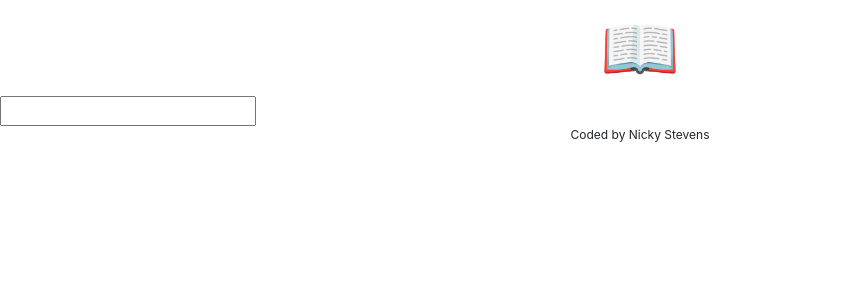
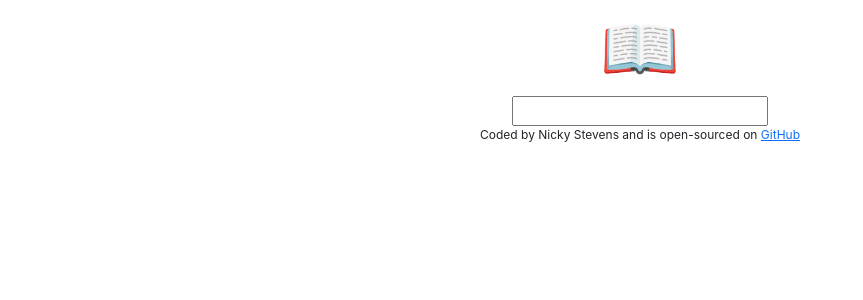
Before and after one commit to NicStevens/dictionary-project, a React (Create React App) app: page / in a window 1280 px wide. Shown: the top 300 px of the page, without its empty margins (0-863 px from the left). Built offline with nearby package versions, Linux system fonts and the light colour scheme.

Commit message:
Added GitHub link

```diff
--- a/src/App.js
+++ b/src/App.js
@@ -8,7 +8,16 @@ function App() {
       <main>
         <Dictionary />
       </main>
-      <footer className="App-footer">Coded by Nicky Stevens</footer>
+      <footer className="App-footer">
+        Coded by Nicky Stevens and is open-sourced on{" "}
+        <a
+          href="https://github.com/NicStevens/dictionary-project"
+          target="_blank"
+          rel="noopener noreferrer"
+        >
+          GitHub
+        </a>
+      </footer>
     </div>
   );
 }
--- a/src/Dictionary.css
+++ b/src/Dictionary.css
@@ -0,0 +1,3 @@
+.Dictionary {
+  text-align: center;
+}
```
